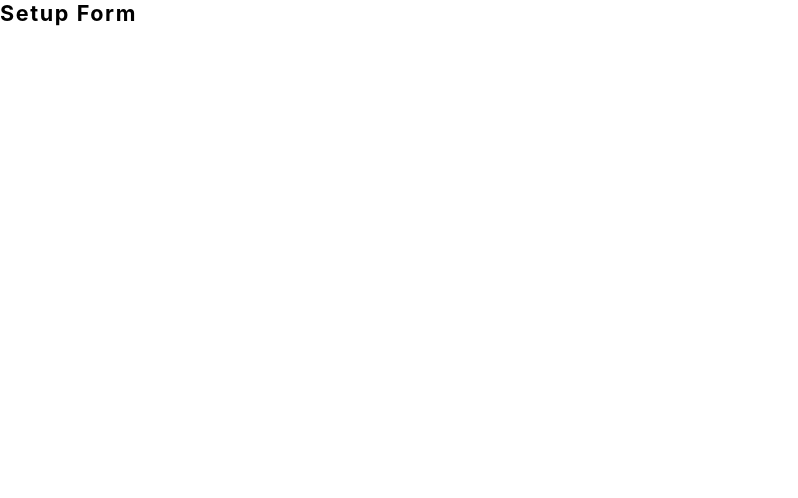
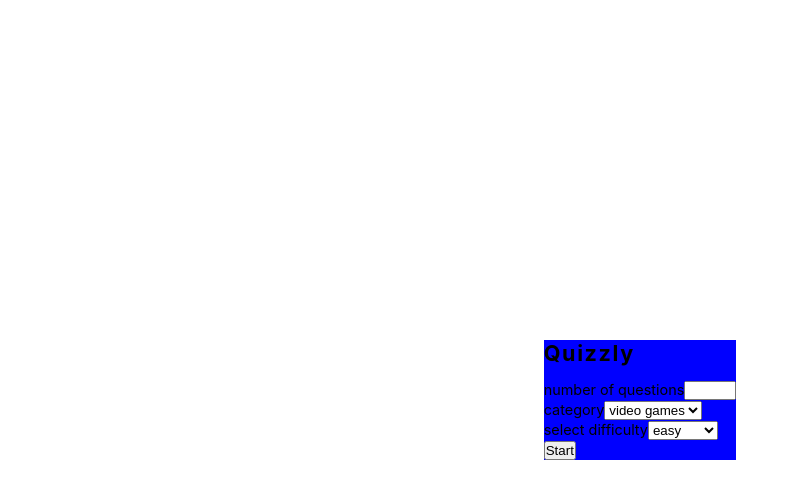
Before and after one commit to miloszKubiak/quizzly, a React (Create React App) app: page / in a window 1280 px wide. Shown: the top 498 px of the page, without its empty margins (0-798 px from the left). Built offline with nearby package versions, Linux system fonts and the light colour scheme.

Commit message:
create question form and questions components

```diff
--- a/src/App.jsx
+++ b/src/App.jsx
@@ -6,21 +6,39 @@ import SetupForm from "./SetupForm";
 
 function App() {
 	const { waiting, loading, index, questions, correctAnswers } =
-    useGlobalContext();
+		useGlobalContext();
 
-  if (waiting) {
-    return <SetupForm />
-  }
+	if (waiting) {
+		return <SetupForm />;
+	}
 
-  if (loading) {
-    return <Loading />
-  }
+	if (loading) {
+		return <Loading />;
+	}
 
-	return <Container>quiz app</Container>;
+	return (
+		<Wrapper>
+			<Container>
+				<Counter>correct answers:</Counter>
+				<Question>
+					<Title></Title>
+					<BtnContainer>
+						<BtnAnswer>das</BtnAnswer>
+					</BtnContainer>
+				</Question>
+				<BtnNext>next question</BtnNext>
+			</Container>
+		</Wrapper>
+	);
 }
 
 export default App;
 
-const Container = styled.div`
-
-`;
+const Wrapper = styled.main``;
+const Container = styled.section``;
+const Counter = styled.p``;
+const Question = styled.article``;
+const Title = styled.h2``;
+const BtnContainer = styled.div``;
+const BtnAnswer = styled.button``;
+const BtnNext = styled.button``;
--- a/src/Loading.jsx
+++ b/src/Loading.jsx
@@ -1,11 +1,33 @@
 import React from "react";
+import styled from "styled-components";
 
 const Loading = () => {
 	return (
-		<main>
-			<div className="loading"></div>
-		</main>
+		<Container>
+			<Spinner />
+		</Container>
 	);
 };
 
 export default Loading;
+
+const Container = styled.div`
+	position: relative;
+
+	@keyframes spinner {
+		to {
+			transform: rotate(360deg);
+		}
+	}
+`;
+
+const Spinner = styled.div`
+	width: 8rem;
+	height: 8rem;
+	margin: 0 auto;
+	margin-top: 20rem;
+	border: .6rem solid red;
+	border-radius: 50%;
+	border-top-color: gray;
+	animation: spinner .6s linear infinite;
+`;
--- a/src/SetupForm.jsx
+++ b/src/SetupForm.jsx
@@ -1,7 +1,76 @@
 import React from "react";
+import styled from "styled-components";
+import { useGlobalContext } from "./context";
 
 const SetupForm = () => {
-	return <h2>setup form</h2>;
+	const { error } = useGlobalContext();
+
+	return (
+		<Wrapper>
+			<Container>
+				<Form>
+					<Title>Quizzly</Title>
+					<FormControl>
+						<Label htmlFor="amount">number of questions</Label>
+						<Input
+							type="number"
+							name="amount"
+							id="amount"
+							min={1}
+							max={50}
+						/>
+					</FormControl>
+					<FormControl>
+						<Label htmlFor="category">category</Label>
+						<Select name="category" id="category">
+							<Option value="video-games">video games</Option>
+							<Option value="history">history</Option>
+							<Option value="film">film</Option>
+						</Select>
+					</FormControl>
+					<FormControl>
+						<Label htmlFor="difficulty">select difficulty</Label>
+						<Select name="difficulty" id="difficulty">
+							<Option value="easy">easy</Option>
+							<Option value="medium">medium</Option>
+							<Option value="hard">hard</Option>
+						</Select>
+					</FormControl>
+					{error && (
+						<Error>
+							can't generate questions, please try different
+							options
+						</Error>
+					)}
+					<Button type="submit">Start</Button>
+				</Form>
+			</Container>
+		</Wrapper>
+	);
 };
 
 export default SetupForm;
+
+const Wrapper = styled.main`
+	min-height: 100vh;
+	display: flex;
+	justify-content: center;
+	align-items: center;
+`;
+
+const Container = styled.section`
+	background: red;
+`;
+
+const Form = styled.form`
+	background: blue;
+`;
+
+const Title = styled.h2``;
+const FormControl = styled.div``;
+const Label = styled.label``;
+const Input = styled.input``;
+const Select = styled.select``;
+const Option = styled.option``;
+const Error = styled.p``;
+const Button = styled.button``;
```
